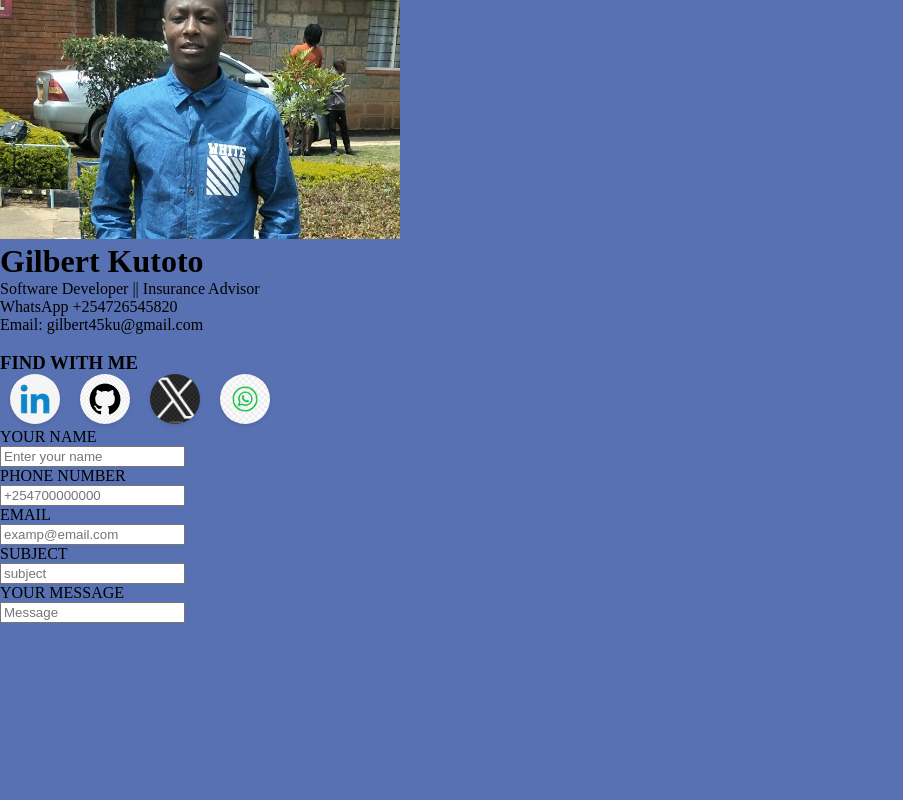
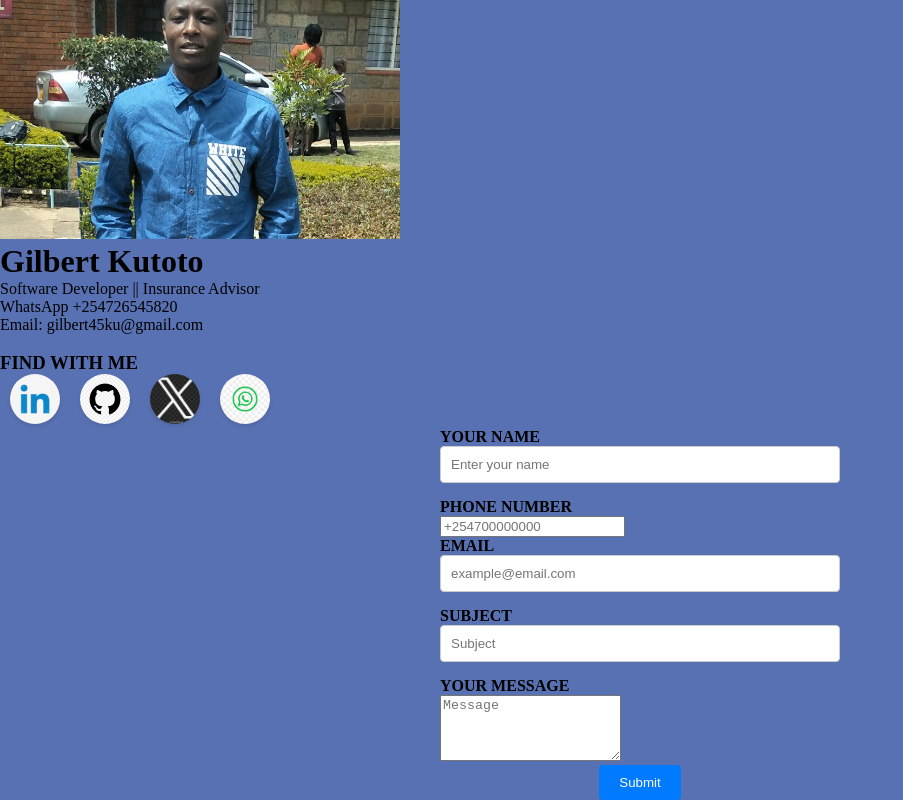
Before and after one commit to gilbert-ku/portfolio-gk, a React (Vite) app: page /Contact in a window 1280 px wide. Shown: the part 310-1110 px from the top of the page, without its empty margins (0-903 px from the left). Before the commit the page ends 933 px from the top, so only its background shows below. Built offline with nearby package versions, Linux system fonts and the light colour scheme.

Commit message:
add style to contact form

```diff
--- a/src/App.css
+++ b/src/App.css
@@ -217,3 +217,45 @@ body {
   .coding img:hover {
     transform: scale(1.1); /* Enlarge the icon on hover */
   }
+
+
+      /* Basic CSS styling for the form */
+    form {
+        max-width: 400px;
+        margin: 0 auto;
+    }
+    label {
+        font-weight: bold;
+    }
+    input[type="text"],
+    input[type="number"],
+    input[type="email"],
+    input[type="message"] {
+        width: 100%;
+        padding: 10px;
+        margin-bottom: 15px;
+        border: 1px solid #ccc;
+        border-radius: 4px;
+    }
+
+    input[type="text"]:focus,
+    input[type="number"]:focus,
+    input[type="email"]:focus,
+    input[type="message"]:focus {
+        outline: none;
+        border: 1px solid #007BFF;
+        }
+    /* Center the submit button */
+    input[type="submit"] {
+        display: block;
+        margin: 0 auto;
+        background-color: #007BFF;
+        color: white;
+        padding: 10px 20px;
+        border: none;
+        border-radius: 4px;
+        cursor: pointer;
+    }
+    input[type="submit"]:hover {
+        background-color: #0056b3;
+   }
--- a/src/components/Contact.jsx
+++ b/src/components/Contact.jsx
@@ -23,20 +23,21 @@ function Contact(){
             <div>
                 <form action="">
                     <label>YOUR NAME</label> <br />
-                        <input type="text" placeholder="Enter your name"/>
-                        <br />
+                    <input type="text" placeholder="Enter your name" required />
+                    <br />
                     <label>PHONE NUMBER</label> <br />
-                        <input type="number"placeholder="+254700000000" />
-                        <br />
-                    <label >EMAIL</label><br />
-                        <input type="email" placeholder="examp@email.com"/>
-                        <br />
-                    <label >SUBJECT</label><br />
-                        <input type="text"placeholder="subject" />
-                        <br />
-                    <label >YOUR MESSAGE</label><br />
-                        <input type="message" placeholder="Message"/>
-
+                    <input type="tel" placeholder="+254700000000" required />
+                    <br />
+                    <label>EMAIL</label><br />
+                    <input type="email" placeholder="example@email.com" required />
+                    <br />
+                    <label>SUBJECT</label><br />
+                    <input type="text" placeholder="Subject" required />
+                    <br />
+                    <label>YOUR MESSAGE</label><br />
+                    <textarea placeholder="Message" rows="4" required></textarea>
+                    <br />
+                    <input type="submit" value="Submit" />
                 </form>
             </div>
         </div>
```
